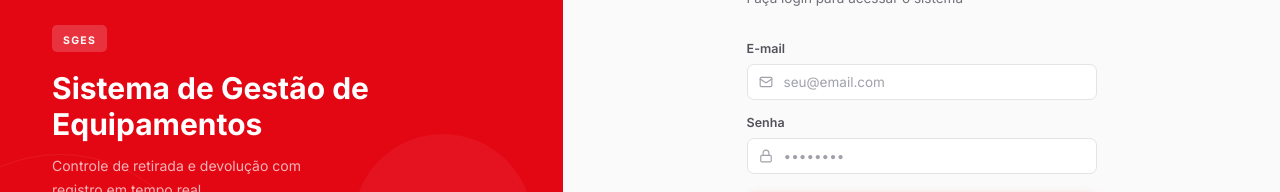
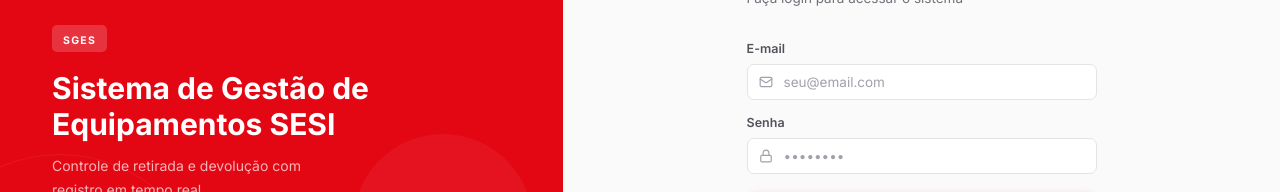
Before and after one commit to 1filipeolv/sges, a React (Vite) app in the folder frontend/: page /login in a window 1280 px wide. Shown: the part 306-498 px from the top of the page. Built offline with nearby package versions, Linux system fonts and the light colour scheme; no server answers.

Commit message:
Adicionando

```diff
--- a/frontend/src/components/Layout.jsx
+++ b/frontend/src/components/Layout.jsx
@@ -74,7 +74,7 @@
           </div>
           <div style={{ marginTop: 10, paddingTop: 10, borderTop: '1px solid #F0F0F0' }}>
             <span style={{ fontSize: 12, fontWeight: 700, color: '#E30613', letterSpacing: '0.06em', textTransform: 'uppercase' }}>SGES</span>
-            <div style={{ fontSize: 10.5, color: '#A1A1AA', marginTop: 1 }}>Sistema de Gestão de Equipamentos</div>
+            <div style={{ fontSize: 10.5, color: '#A1A1AA', marginTop: 1 }}>Sistema de Gestão de Equipamentos SESI</div>
           </div>
         </div>
 
--- a/frontend/src/pages/Login.jsx
+++ b/frontend/src/pages/Login.jsx
@@ -85,7 +85,7 @@
             <span style={{ color: '#fff', fontSize: 10.5, fontWeight: 700, letterSpacing: '0.12em', textTransform: 'uppercase' }}>SGES</span>
           </div>
           <h1 style={{ fontSize: 30, fontWeight: 700, color: '#fff', lineHeight: 1.2, marginBottom: 12 }}>
-            Sistema de Gestão de Equipamentos
+            Sistema de Gestão de Equipamentos SESI
           </h1>
           <p style={{ color: 'rgba(255,255,255,0.7)', fontSize: 14, lineHeight: 1.65, maxWidth: 290 }}>
             Controle de retirada e devolução com registro em tempo real.
```
